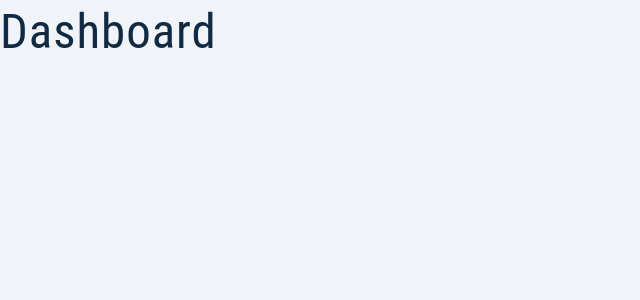
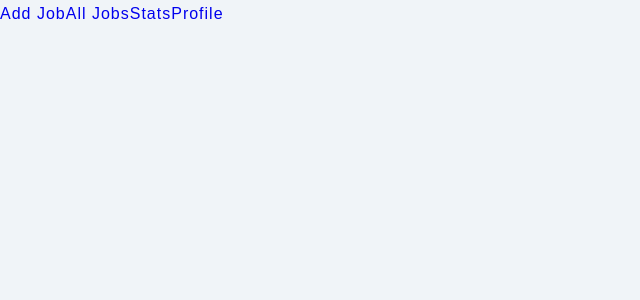
Before and after one commit to NovaTron007/jobtracker, a React (Create React App) app in the folder client/: page / in a window 1280 px wide. Shown: the top 300 px of the page, without its empty margins (0-640 px from the left). Built offline with nearby package versions, Linux system fonts and the light colour scheme.

Commit message:
Nested Routes: Added nested routes for pages inside dashboard folder.

```diff
--- a/client/src/App.js
+++ b/client/src/App.js
@@ -1,11 +1,20 @@
 import {BrowserRouter, Routes, Route } from "react-router-dom"
-import { Landing, Dashboard, Register, Error } from "./Pages" // refer index file to get components
+import { Landing, Register, Error } from "./Pages" // refer index file to get components
+import { Stats, AllJobs, AddJob, Profile, SharedLayout } from "./Pages/Dashboard" // refer index file in dashboard folder
 
 function App() {
   return (
     <BrowserRouter>
       <Routes>
-        <Route path="/" element={<Dashboard />} />
+        {/* nested routes */}
+        <Route path="/" element={<SharedLayout />}>
+          <Route index element={<Stats />} /> {/* index uses path="/" */}
+          <Route path="stats" element={<Stats />} /> {/* falls under path "/" */}
+          <Route path="all-jobs" element={<AllJobs />}/>
+          <Route path="add-job" element={<AddJob/> }/>
+          <Route path="profile" element={<Profile/>} />
+        </Route>
+        {/* other pages */}
         <Route path="/landing" element={<Landing />} />
         <Route path="/register" element={<Register />} />
         <Route path="*" element={<Error />} />
--- a/client/src/Pages/Dashboard.js
+++ /dev/null
@@ -1,9 +0,0 @@
-import React from 'react'
-
-function Dashboard() {
-  return (
-    <div><h1>Dashboard</h1></div>
-  )
-}
-
-export default Dashboard
--- /dev/null
+++ b/client/src/Pages/Dashboard/AddJob.js
@@ -0,0 +1,9 @@
+import React from 'react'
+
+const AddJob = () => {
+  return (
+    <div>AddJob</div>
+  )
+}
+
+export default AddJob
--- /dev/null
+++ b/client/src/Pages/Dashboard/AllJobs.js
@@ -0,0 +1,9 @@
+import React from 'react'
+
+const AllJobs = () => {
+  return (
+    <div>AllJobs</div>
+  )
+}
+
+export default AllJobs
--- /dev/null
+++ b/client/src/Pages/Dashboard/Profile.js
@@ -0,0 +1,9 @@
+import React from 'react'
+
+const Profile = () => {
+  return (
+    <div>Profile</div>
+  )
+}
+
+export default Profile
--- /dev/null
+++ b/client/src/Pages/Dashboard/SharedLayout.js
@@ -0,0 +1,19 @@
+import React from 'react'
+import { Outlet, Link } from 'react-router-dom'
+import Wrapper from "../../assets/Wrappers/SharedLayout"
+
+const SharedLayout = () => {
+  return (
+      <Wrapper>
+          <nav>
+              <Link to="/add-job">Add Job</Link>
+              <Link to="/all-jobs">All Jobs</Link>
+              <Link to="/stats">Stats</Link>
+              <Link to="/profile">Profile</Link>
+              {/* <Outlet /> */}
+          </nav>
+      </Wrapper>
+  )
+}
+
+export default SharedLayout
--- /dev/null
+++ b/client/src/Pages/Dashboard/Stats.js
@@ -0,0 +1,9 @@
+import React from 'react'
+
+const Stats = () => {
+  return (
+    <div>Stats</div>
+  )
+}
+
+export default Stats
--- /dev/null
+++ b/client/src/Pages/Dashboard/index.js
@@ -0,0 +1,8 @@
+import Stats from "./Stats"
+import AllJobs from "./AllJobs"
+import AddJob from "./AddJob"
+import Profile from "./Profile"
+import SharedLayout from "./SharedLayout"
+
+
+export { Stats, AllJobs, AddJob, Profile, SharedLayout}
--- a/client/src/Pages/Register.js
+++ b/client/src/Pages/Register.js
@@ -15,7 +15,7 @@ const initialState = {
 
 const Register = () => {
 	// initial state object set state
-    const [values, setValues] = useState(initialState)
+    const [formValues, setFormValues] = useState(initialState)
 
 	// get global state, dispatch actions from context
 	const { user, showAlert, displayAlert, authUser } = useAppContext()
@@ -26,19 +26,19 @@ const Register = () => {
 	// get onChange value in form row
     const handleChange = (e) => {
 		// spread original values and add new values
-        setValues({...values, [e.target.name]: e.target.value}) // [dynamic key]
+        setFormValues({...formValues, [e.target.name]: e.target.value}) // [dynamic key]
     }
 
 	// set member
 	const toggleMember = () => {
-		setValues({...values, isMember: !values.isMember})
+		setFormValues({...formValues, isMember: !formValues.isMember})
 	}
 
 	// submit form
 	const onSubmit = (e) => {
 		e.preventDefault()
 		// get local state values
-		const { name, email, password, isMember } = values
+		const { name, email, password, isMember } = formValues
 		// create user object from fields
 		const currentUser = { name, email, password}
 		// check fields
@@ -76,18 +76,18 @@ const Register = () => {
 			<Logo />
 
 			{/* title */}
-			<h2>{ values.isMember ? "Login" : "Register" }</h2>
+			<h2>{ formValues.isMember ? "Login" : "Register" }</h2>
 
 			{/* alert message */}
 			{ showAlert && <Alert /> }
 
 			{/* name: pass name and value to input */}
-			{ !values.isMember &&
+			{ !formValues.isMember &&
 				<FormRow
 					type="text"
 					name="name"
 					labelText="Name"
-					value={values.name}
+					value={formValues.name}
 					handleChange={handleChange}
 				/>
 			}
@@ -96,7 +96,7 @@ const Register = () => {
 				type="email"
 				name="email"
 				labelText="Email"
-				value={values.email}
+				value={formValues.email}
 				handleChange={handleChange}
 			/>
 			{/*password: pass name and value to input*/}
@@ -104,16 +104,16 @@ const Register = () => {
 				type="password"
 				name="password"
 				labelText="Password"
-				value={values.password}
+				value={formValues.password}
 				handleChange={handleChange}
 			/>
 			<button type="submit" className="btn btn-block">Submit</button>
 			<p>
-				{values.isMember ? "Not yet a member?" : "Already a member?"}
+				{formValues.isMember ? "Not yet a member?" : "Already a member?"}
 				<button
 					type="button"
 					className="member-btn"
-					onClick={toggleMember}>{values.isMember ? "Register" : "Login"}
+					onClick={toggleMember}>{formValues.isMember ? "Register" : "Login"}
 				</button>
 			</p>
 		</form>
--- a/client/src/Pages/index.js
+++ b/client/src/Pages/index.js
@@ -1,6 +1,5 @@
-import Dashboard from "./Dashboard"
 import Landing from "./Landing"
 import Register from "./Register"
 import Error from "./Error"
 
-export { Dashboard, Landing, Register, Error }
+export { Landing, Register, Error }
```
